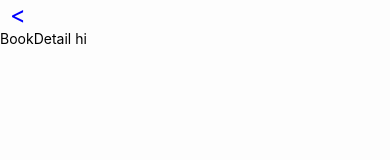
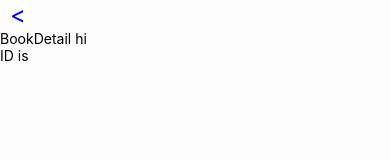
Before and after one commit to KimLeePark2/ChaekJang, a React Native app: screen /BookDetail in a window 390 px wide. Shown: the top 160 px of the page. Built offline with nearby package versions, Linux system fonts and the light colour scheme.

Commit message:
[Feat] BookDetail param id 받기

```diff
--- a/src/screens/Book/BookDetail.tsx
+++ b/src/screens/Book/BookDetail.tsx
@@ -3,9 +3,9 @@ import React from 'react';
 import { StyleSheet, View, Text, Pressable } from 'react-native';
 import { SafeAreaView } from 'react-native-safe-area-context';
 
-type PropsType = NativeStackScreenProps<RootStackParamsType, 'SignIn'>;
+type PropsType = NativeStackScreenProps<RootStackParamsType, 'BookDetail'>;
 
-const BookDetail: React.FC<PropsType> = ({ navigation }) => {
+const BookDetail: React.FC<PropsType> = ({ navigation, route }) => {
   const onPressBack = () => {
     navigation.goBack();
   };
@@ -22,6 +22,7 @@ const BookDetail: React.FC<PropsType> = ({ navigation }) => {
         </Pressable>
       </View>
       <Text>BookDetail hi</Text>
+      <Text>ID is {route.params?.id}</Text>
     </SafeAreaView>
   );
 };
```
